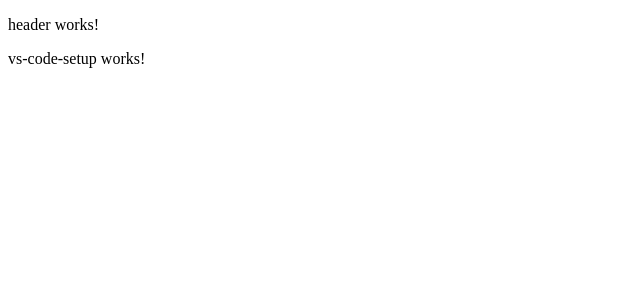
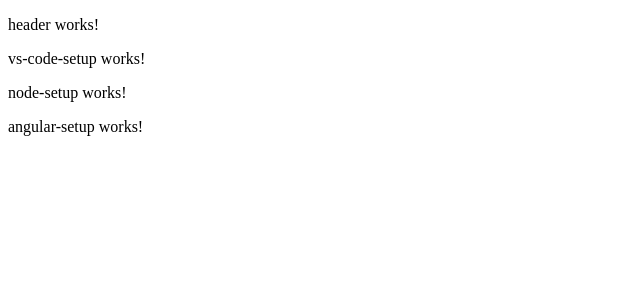
Before and after one commit to Chraju2027/Angular_setup, an Angular app: page / in a window 1280 px wide. Shown: the top 300 px of the page, without its empty margins (0-640 px from the left). Built offline with nearby package versions, Linux system fonts and the light colour scheme.

Commit message:
added angular setup

```diff
--- /dev/null
+++ b/src/app/angular-setup/angular-setup.component.html
@@ -0,0 +1 @@
+<p>angular-setup works!</p>
--- /dev/null
+++ b/src/app/angular-setup/angular-setup.component.ts
@@ -0,0 +1,15 @@
+import { Component, OnInit } from '@angular/core';
+
+@Component({
+  selector: 'app-angular-setup',
+  templateUrl: './angular-setup.component.html',
+  styleUrls: ['./angular-setup.component.css']
+})
+export class AngularSetupComponent implements OnInit {
+
+  constructor() { }
+
+  ngOnInit(): void {
+  }
+
+}
--- a/src/app/app.component.html
+++ b/src/app/app.component.html
@@ -1,2 +1,4 @@
 <app-header></app-header>
 <app-vs-code-setup></app-vs-code-setup>
+<app-node-setup></app-node-setup>
+<app-angular-setup></app-angular-setup>
--- a/src/app/app.module.ts
+++ b/src/app/app.module.ts
@@ -6,13 +6,15 @@ import { AppComponent } from './app.component';
 import { VsCodeSetupComponent } from './vs-code-setup/vs-code-setup.component';
 import { HeaderComponent } from './header/header.component';
 import { NodeSetupComponent } from './node-setup/node-setup.component';
+import { AngularSetupComponent } from './angular-setup/angular-setup.component';
 
 @NgModule({
   declarations: [
     AppComponent,
     VsCodeSetupComponent,
     HeaderComponent,
-    NodeSetupComponent
+    NodeSetupComponent,
+    AngularSetupComponent
   ],
   imports: [
     BrowserModule,
```
Also changed, not shown: src/app/angular-setup/angular-setup.component.css (added), 1 other file (tests, documents, lock files or other folders).
